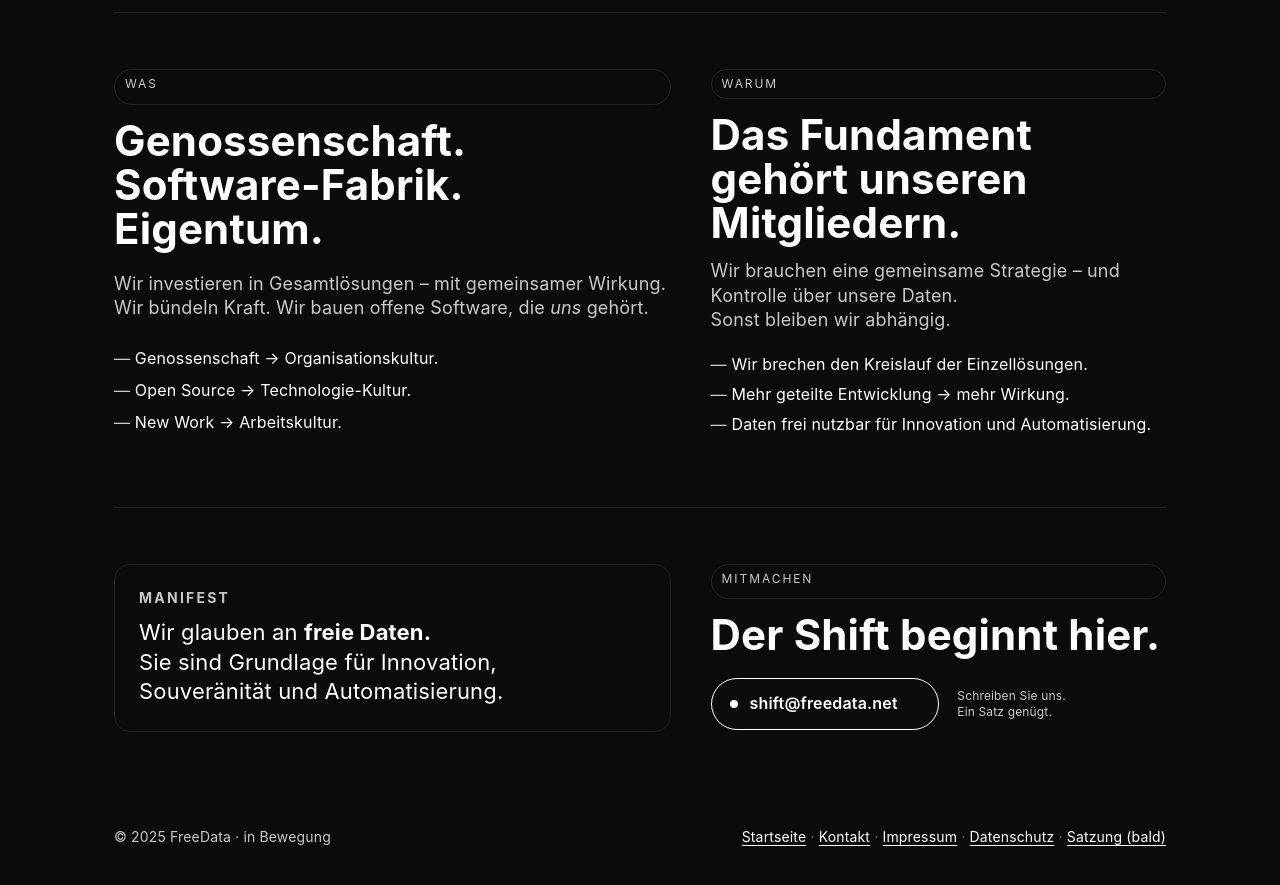
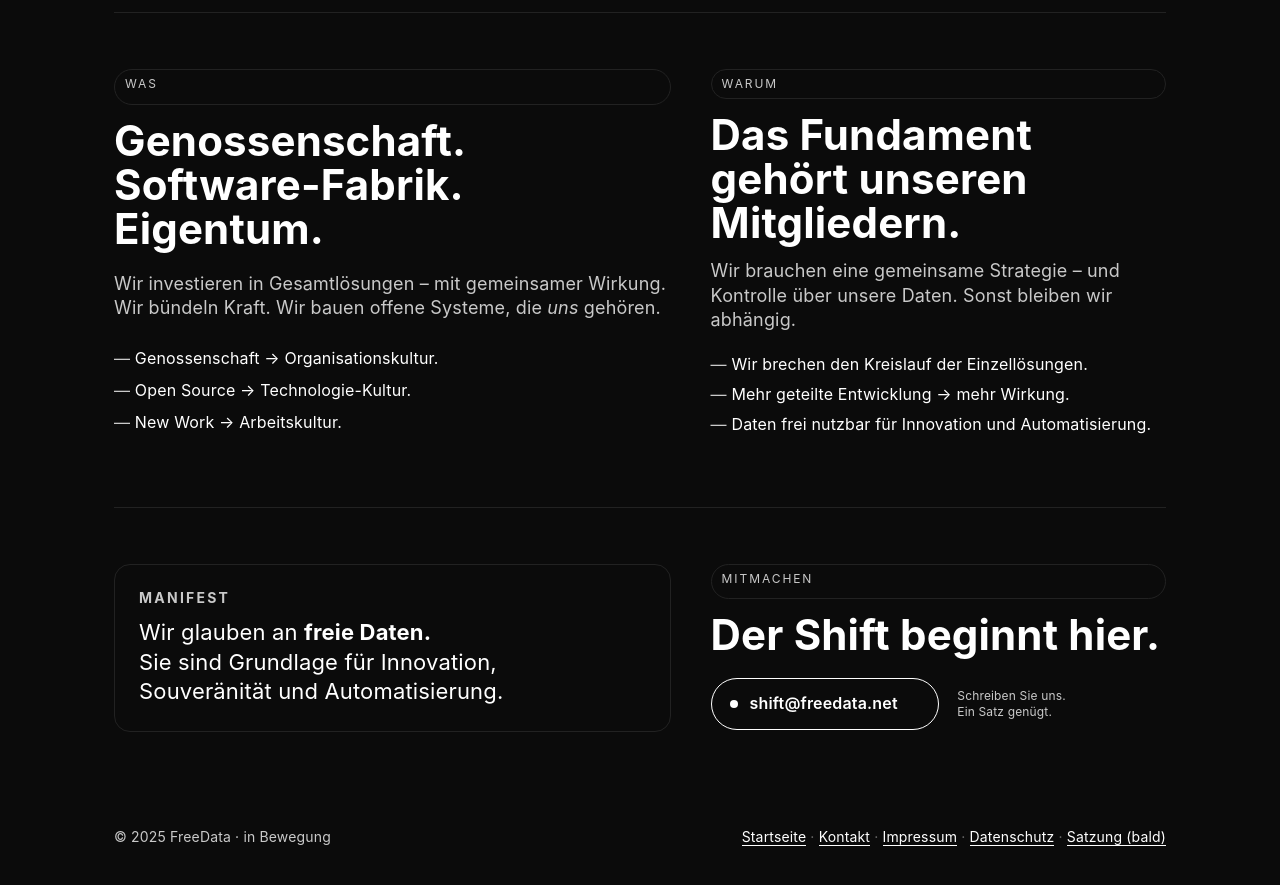
Before and after one commit to freedata-coop/freedata-coop.github.io, a Jekyll site: the page built from index.md, in a window 1280 px wide and 900 px high, scrolled down 896 px. Shown: the top 885 px of the window. Built offline with Jekyll 4.4.1, drawn with Linux system fonts in a browser that asks for light colours.

Commit message:
change index.md

```diff
--- a/index.md
+++ b/index.md
@@ -25,7 +25,7 @@ title: FreeData – Wir ziehen die Linien neu ins Spielfeld.
   <div class="stack">
     <span class="label">Was</span>
     <h2>Genossenschaft. Software-Fabrik. Eigentum.</h2>
-    <p>Wir investieren in Gesamtlösungen – mit gemeinsamer Wirkung.<br>Wir bündeln Kraft. Wir bauen offene Software, die <em>uns</em> gehört.</p>
+    <p>Wir investieren in Gesamtlösungen – mit gemeinsamer Wirkung. Wir bündeln Kraft. Wir bauen offene Systeme, die <em>uns</em> gehören.</p>
     <ul class="bullets">
       <li>Genossenschaft → Organisationskultur.</li>
       <li>Open Source → Technologie-Kultur.</li>
@@ -36,7 +36,7 @@ title: FreeData – Wir ziehen die Linien neu ins Spielfeld.
   <div class="stack">
     <span class="label">Warum</span>
     <h2>Das Fundament gehört unseren Mitgliedern.</h2>
-    <p>Wir brauchen eine gemeinsame Strategie – und Kontrolle über unsere Daten.<br>Sonst bleiben wir abhängig.</p>
+    <p>Wir brauchen eine gemeinsame Strategie – und Kontrolle über unsere Daten. Sonst bleiben wir abhängig.</p>
     <ul class="bullets">
       <li>Wir brechen den Kreislauf der Einzellösungen.</li>
       <li>Mehr geteilte Entwicklung → mehr Wirkung.</li>
```
